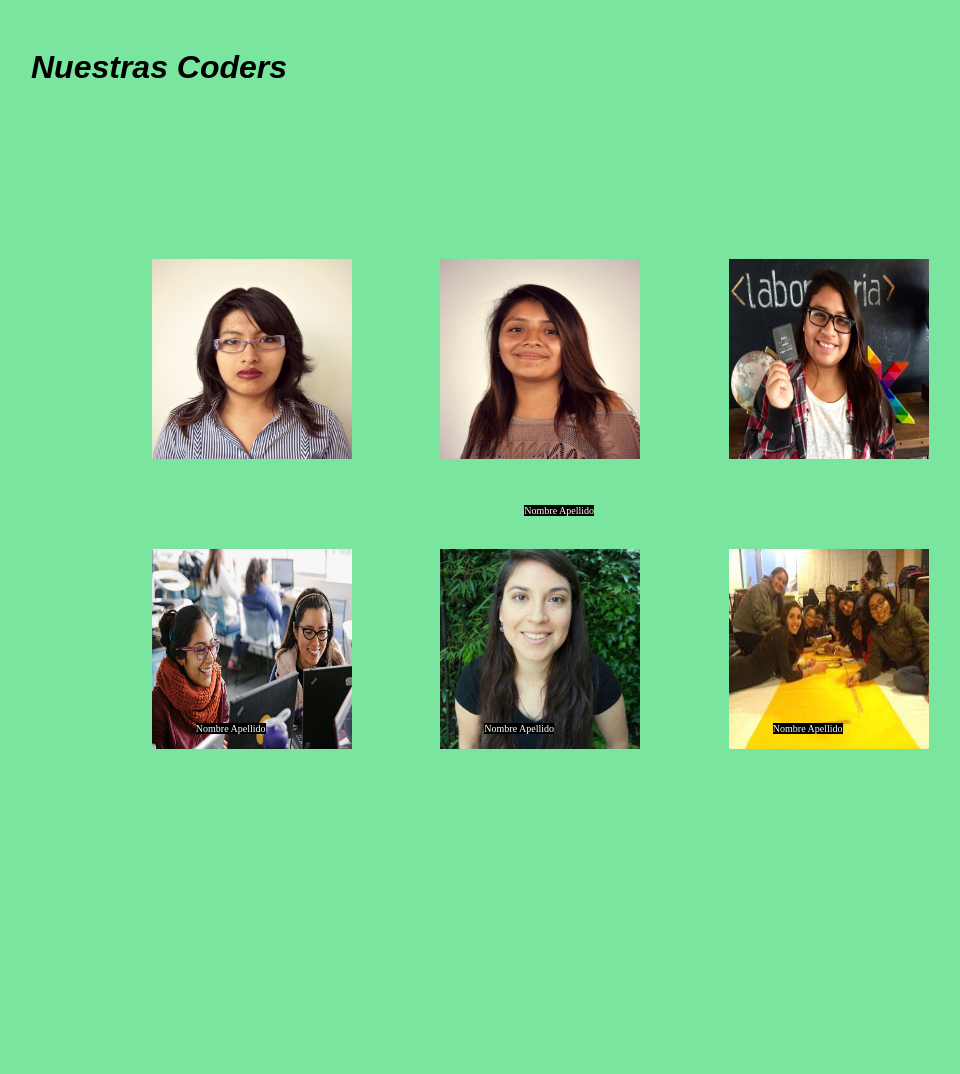
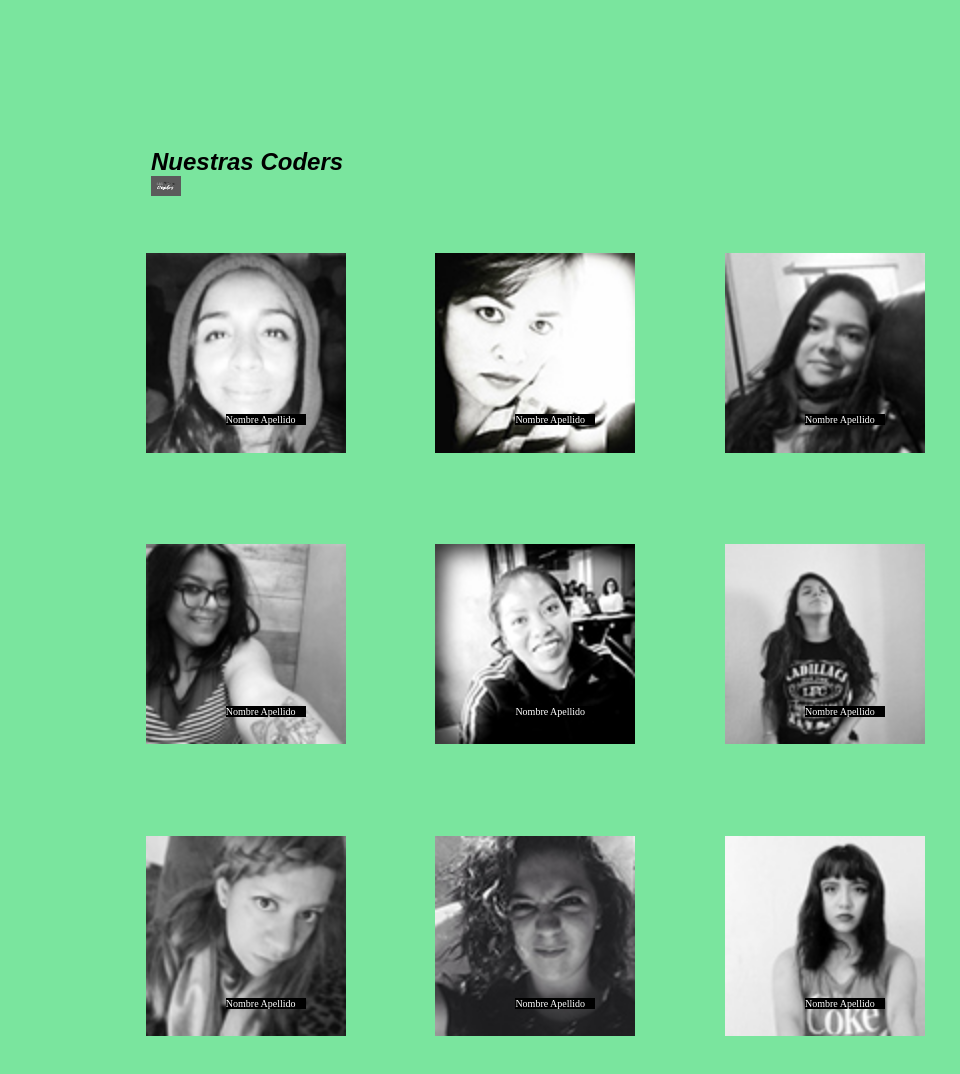
Before and after one commit to mireyasantiago/coders, a plain HTML site: page index.html in a window 1280 px wide. Shown: the whole page, without its empty margins (27-987 px from the left). Before the commit the page ends 922 px from the top, so only its background shows below. Drawn offline with Linux system fonts and the light colour scheme.

Commit message:
mejorias

```diff
--- a/index.html
+++ b/index.html
@@ -6,37 +6,53 @@
     <link rel="stylesheet" href="main.css">
   </head>
   <body>
-    <header>
-      <h1>Nuestras Coders</h1>
-    </header>
+
     <section id="foto">
+      <header>
+        <h1>Nuestras Coders</h1>
+
+      <span id="logo">
+        <img src="img/logo.jpg" width="30" height="20">
+      </span>
+      </header>
+
       <div >
-        <img src="img/coder1.jpg" width="200" height="200">
-        <div class="texto" id="arriba">Nombre Apellido</div>
+        <img src="img/ann.jpg" width="200" height="200">
+        <span class="texto" >Nombre Apellido</span>
       </div>
       <div>
-        <img src="img/coder2.jpg" width="200" height="200">
-        <div class="texto" id="arriba">Nombre Apellido</div>
+        <img src="img/dian.jpg" width="200" height="200">
+        <span class="texto" >Nombre Apellido</span>
       </div>
       <div>
-        <img src="img/coder3.jpg" width="200" height="200">
-        <div class="texto" id="arriba">Nombre Apellido</div>
+        <img src="img/mone.jpg" width="200" height="200">
+        <span class="texto" >Nombre Apellido</span>
       </div>
       <div>
-        <img src="img/coder4.jpg" width="200" height="200">
-        <div class="texto" id="abajo">Nombre Apellido</div>
+        <img src="img/montse.jpg" width="200" height="200">
+        <span class="texto" >Nombre Apellido</span>
       </div>
       <div>
-        <img src="img/coder5.jpg" width="200" height="200">
-        <div class="texto" id="abajo">Nombre Apellido</div>
+        <img src="img/mire.jpg" width="200" height="200">
+        <span class="texto" >Nombre Apellido</span>
       </div>
       <div>
-        <img src="img/coder6.jpg" width="200" height="200">
-        <div class="texto" id="abajo">Nombre Apellido</div>
+        <img src="img/pili.jpg" width="200" height="200">
+        <span class="texto" >Nombre Apellido</span>
+      </div>
+      <div>
+        <img src="img/rena.jpg" width="200" height="200">
+        <span class="texto" >Nombre Apellido</span>
+      </div>
+      <div>
+        <img src="img/val.jpg" width="200" height="200">
+        <span class="texto" >Nombre Apellido</span>
+      </div>
+      <div>
+        <img src="img/yurian.jpg" width="200" height="200">
+        <span class="texto" >Nombre Apellido</span>
       </div>
     </section>
 
-
-
   </body>
 </html>
--- a/main.css
+++ b/main.css
@@ -1,10 +1,12 @@
 *{
-  margin: 10;
-  padding: 10;
+  margin: 0;
+  padding: 0;
 }
+
 body{
   background-color: #7AE59E;
 }
+
 header {
   height: 40px;
   padding: 20px 50px;
@@ -17,7 +19,7 @@ section{
   position: relative;
   width: 70%;
   margin: 10%;
-  overflow: hidden
+  overflow: hidden;
 }
 
 div{
@@ -25,23 +27,37 @@ div{
   margin: 5%;
   color:#150505;
   font-size: 10px;
+  position: relative;
+
 }
+/*---cuando el usuario coloque el puntero sobre el elemento --*/
+   div:hover{
+     /*-- efecto para agrandar--*/
+     transform: scale(1.25);
+     /*--efecto de sombra   --*/
+     box-shadow: 3px 3px 10px ;
+   }
+
 
 .texto{
 	position: absolute;
   color:#fff;
 	background-color:#000;
-
+  width:80px;
+  top:80%;
+  left:40%;
 
 }
 
-#arriba{
-  float: right;
-  right: 40%;
+#logo{
+
+  color:#150505;
+  font-size: 10px;
+  position: absolute;
 }
 
+    #logo:hover{
+      transform: scale(3);
+      box-shadow: 1px 1px 5px;
 
-
-#abajo{
-top: 80%;
-}
+    }
```
Also changed, not shown: img/ann.jpg (added), img/coder1.jpg (deleted), img/coder2.jpg (deleted), img/coder3.jpg (deleted), img/coder4.jpg (deleted), img/coder5.jpg (deleted), img/coder6.jpg (deleted), img/dian.jpg (added), img/logo.jpg (added), img/mire.jpg (added), img/mone.jpg (added), img/montse.jpg (added), img/pili.jpg (added), img/rena.jpg (added), 2 more files.
